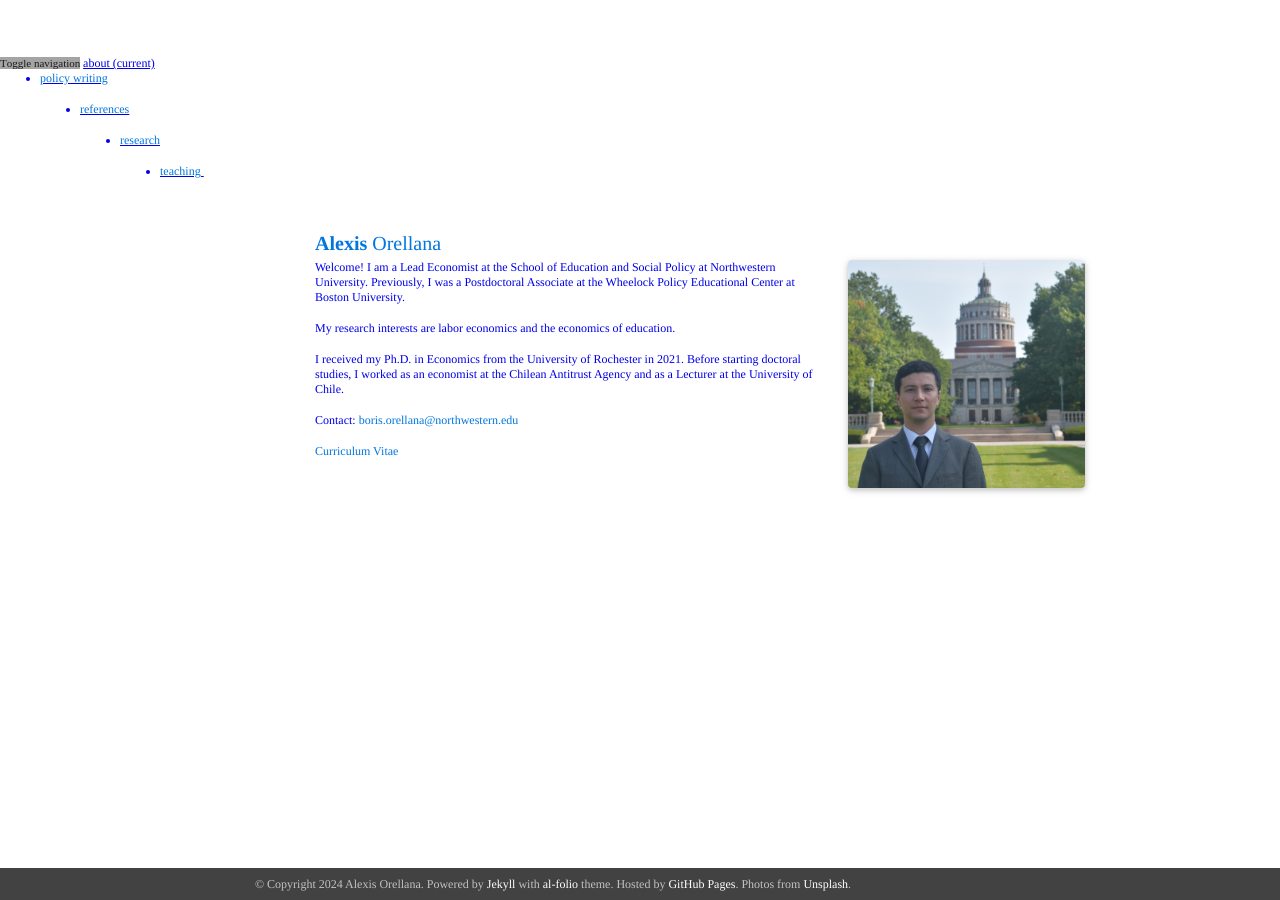
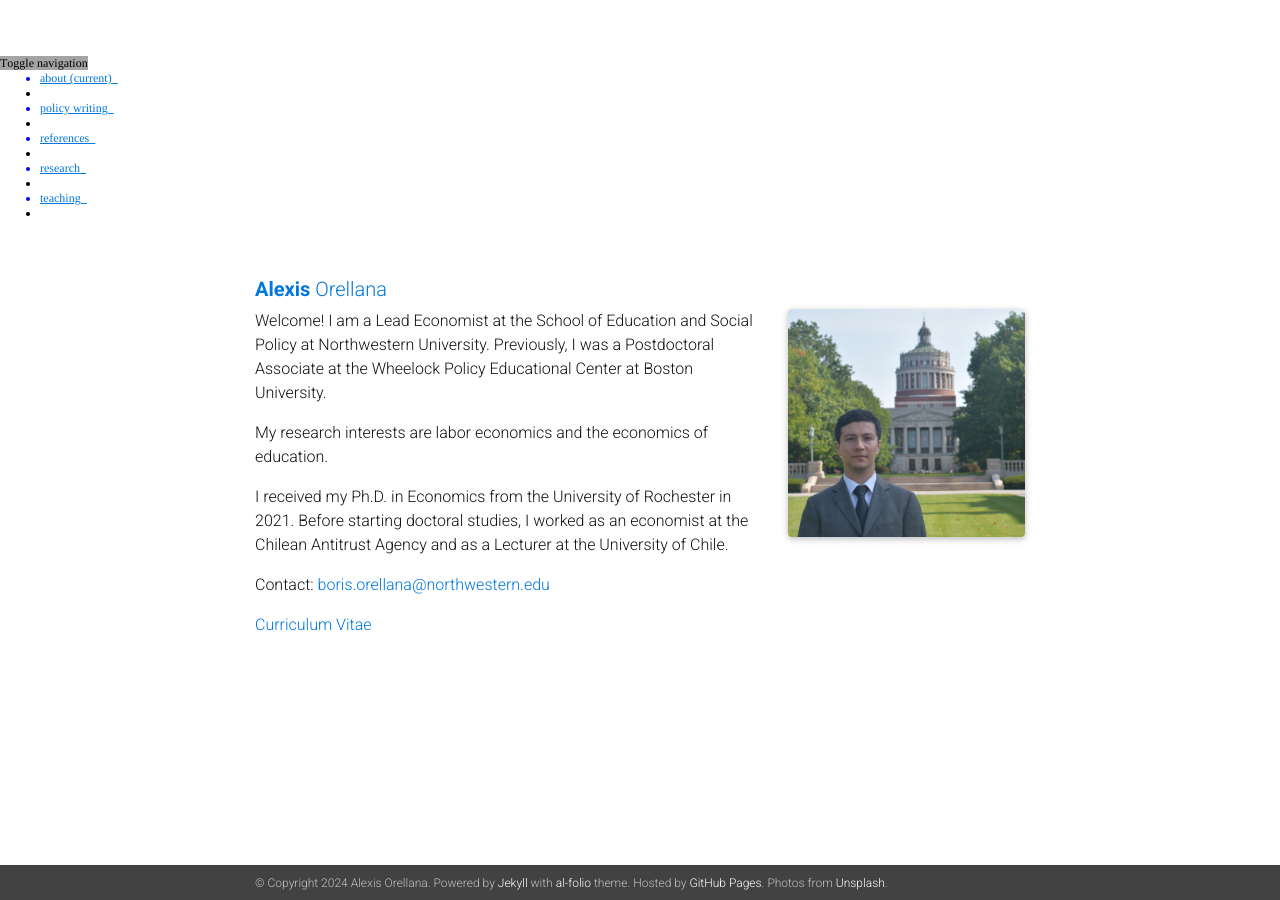
Before and after one commit to alexisorellana/alexisorellana.github.io, a Jekyll site: the page built from _pages/about.md, in a window 1280 px wide. Built offline with Jekyll 4.4.1, drawn with Linux system fonts in a browser that asks for light colours; nearby versions of some CDN libraries; a style sheet for code colours, icons or effects is not loaded.

Commit message:
update 05-10

```diff
--- a/_includes/header.html
+++ b/_includes/header.html
@@ -8,24 +8,29 @@
   <meta name="CocoaVersion" content="1671.6">
   <style type="text/css">
     p.p1 {margin: 0.0px 0.0px 0.0px 0.0px; line-height: 14.0px; font: 12.0px Times; color: #000000; -webkit-text-stroke: #000000}
-    li.li2 {margin: 0.0px 0.0px 0.0px 0.0px; line-height: 14.0px; font: 12.0px Times; color: #0000e9; -webkit-text-stroke: #000000}
+    p.p2 {margin: 0.0px 0.0px 0.0px 0.0px; line-height: 14.0px; font: 11.0px '.SF NS Text'; color: #000000; color: rgba(0, 0, 0, 0.85); -webkit-text-stroke: rgba(0, 0, 0, 0.85)}
+    li.li1 {margin: 0.0px 0.0px 0.0px 0.0px; line-height: 14.0px; font: 12.0px Times; color: #000000; -webkit-text-stroke: #000000}
+    li.li3 {margin: 0.0px 0.0px 0.0px 0.0px; line-height: 14.0px; font: 12.0px Times; color: #0000e9; -webkit-text-stroke: #000000}
     span.s1 {font-kerning: none}
     span.s2 {text-decoration: underline ; font-kerning: none; color: #0000e3; -webkit-text-stroke: 0px #0000e3}
-    span.s3 {font: 11.0px '.SF NS Text'; font-kerning: none; color: rgba(0, 0, 0, 0.85); background-color: #a4a4a4; -webkit-text-stroke: 0px rgba(0, 0, 0, 0.85)}
-    span.s4 {font: 11.0px '.SF NS Text'; font-kerning: none; color: rgba(0, 0, 0, 0.85); -webkit-text-stroke: 0px rgba(0, 0, 0, 0.85)}
-    span.s5 {font: 12.0px Times; text-decoration: underline ; font-kerning: none; color: #0000e9; -webkit-text-stroke: 0px #000000}
-    span.s6 {text-decoration: underline ; font-kerning: none; color: #0000e9}
-    span.s7 {text-decoration: underline ; font-kerning: none}
-    span.s8 {font-kerning: none; color: #000000}
+    span.s3 {font: 12.0px Times; font-kerning: none; color: #000000; -webkit-text-stroke: 0px #000000}
+    span.s4 {font-kerning: none; background-color: #a4a4a4}
+    span.s5 {-webkit-text-stroke: 0px #000000}
+    span.s6 {text-decoration: underline ; font-kerning: none}
     ul.ul1 {list-style-type: disc}
   </style>
 </head>
 <body>
 <p class="p1"><span class="s1">{% if page.title != "about" %} {% assign name = site.title | split: ' ' %} {% assign firstname = name | first %} {% if name.size &gt; 2 %} {% assign middlenames = name | slice:1, name.size-1 | join:" " %} {% else %} {% assign middlenames = '' %} {% endif %} {% assign lastname = name | last %} <a href="file:///Users/alexis/Documents/GitHub/alexisorellana.github.io/_includes/%7B%7B%20site.baseurl%20%7C%20prepend:%20site.url%20%7D%7D/"><span class="s2">{{ firstname }} {{ middlenames }} {{ lastname }} </span></a>{% elsif site.show_social_icons %}</span></p>
 <p class="p1"><span class="s1">{% include social.html %}<span class="Apple-converted-space"> </span></span></p>
-<p class="p1"><span class="s1">{% endif %} </span><span class="s3">Toggle navigation</span><span class="s4"> <a href="file:///Users/alexis/Documents/GitHub/alexisorellana.github.io/_includes/%7B%7B%20'/'%20%7C%20relative_url%20%7D%7D"><span class="s5">about {% if page.title == "about" %} (current) {% endif %} </span></a></span><span class="s1">{% if site.blog_name %} <a href="file:///Users/alexis/Documents/GitHub/alexisorellana.github.io/_includes/%7B%7B%20'/blog/'%20%7C%20relative_url%20%7D%7D"><span class="s6">blog {% if page.title == "blog" %} (current) {% endif %} </span></a>{% endif %} {% assign sorted_pages = site.pages | sort: "title" %} {% for p in sorted_pages %} {% if p.nav and p.autogen == nil %}</span></p>
+<p class="p2"><span class="s3">{% endif %} </span><span class="s4">Toggle navigation</span></p>
 <ul class="ul1">
-  <li class="li2"><span class="s7"><a href="file:///Users/alexis/Documents/GitHub/alexisorellana.github.io/_includes/%7B%7B%20p.url%20%7C%20relative_url%20%7D%7D">{{ p.title }} {% if page.title == p.title %} (current) {% endif %} </a></span><span class="s8">{% endif %} {% endfor %}<span class="Apple-converted-space"> </span></span></li>
+  <li class="li3"><span class="s5"><a href="file:///Users/alexis/Documents/GitHub/alexisorellana.github.io/_includes/%7B%7B%20'/'%20%7C%20relative_url%20%7D%7D"><span class="s6">about {% if page.title == "about" %} (current) {% endif %}<span class="Apple-converted-space"> </span></span></a></span></li>
+  <li class="li1"><span class="s5"></span><span class="s1">{% if site.blog_name %}</span></li>
+  <li class="li3"><span class="s5"><a href="file:///Users/alexis/Documents/GitHub/alexisorellana.github.io/_includes/%7B%7B%20'/blog/'%20%7C%20relative_url%20%7D%7D"><span class="s6">blog {% if page.title == "blog" %} (current) {% endif %}<span class="Apple-converted-space"> </span></span></a></span></li>
+  <li class="li1"><span class="s5"></span><span class="s1">{% endif %} {% assign sorted_pages = site.pages | sort: "title" %} {% for p in sorted_pages %} {% if p.nav and p.autogen == nil %}</span></li>
+  <li class="li3"><span class="s5"><a href="file:///Users/alexis/Documents/GitHub/alexisorellana.github.io/_includes/%7B%7B%20p.url%20%7C%20relative_url%20%7D%7D"><span class="s6">{{ p.title }} {% if page.title == p.title %} (current) {% endif %}<span class="Apple-converted-space"> </span></span></a></span></li>
+  <li class="li1"><span class="s5"></span><span class="s1">{% endif %} {% endfor %}<span class="Apple-converted-space"> </span></span></li>
 </ul>
 </body>
 </html>
```
